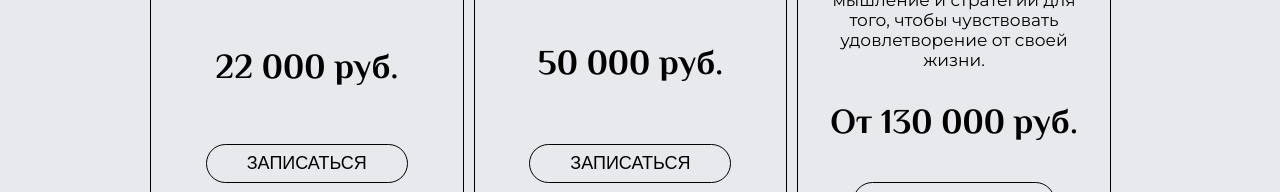
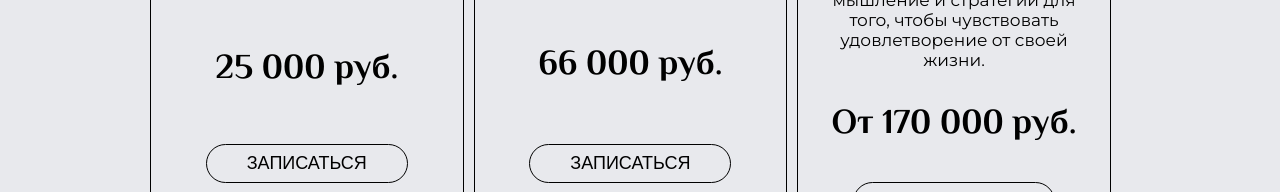
Before and after one commit to ValeriiaFedorova/innasoloveva.github.io, a plain HTML site: page price.html in a window 1280 px wide. Shown: the part 1420-1612 px from the top of the page. Drawn offline with nearby package versions, Linux system fonts and the light colour scheme; a web font is replaced by a local one.

Commit message:
prices change

```diff
--- a/price.html
+++ b/price.html
@@ -65,7 +65,7 @@
         <h3>ИНДИВИДУАЛЬНАЯ СЕССИЯ</h3>
         <p>Длительность: 60-90 минут</br>
           Подходит тем, кто хочет точечно решить запрос </p>
-        <h2>22 000 руб.</h2>
+        <h2>25 000 руб.</h2>
 
         <a href="#"><button class="button-def">ЗАПИСАТЬСЯ</button></a>
       </div>
@@ -74,7 +74,7 @@
         <h3>TRIPLE</h3>
         <p>3 сессии по 60-90 минут </br>
           Подходит тем, кто хочет пройти полную терапию с поддержкой психолога</p>
-        <h2>50 000 руб.</h2>
+        <h2>66 000 руб.</h2>
         <a href="#"><button class="button-def">ЗАПИСАТЬСЯ</button></a>
       </div>
 
@@ -83,7 +83,7 @@
         <p>Регулярная терапия, от 8 сессий</br>
           Подходит тем, кто хочет обрести новую идентичность,
            собрать новый фундамент, мышление и стратегии для того, чтобы чувствовать удовлетворение от своей жизни.</p>
-        <h2>От 130 000 руб.</h2>
+        <h2>От 170 000 руб.</h2>
         <a href="#"><button class="button-def">ЗАПИСАТЬСЯ</button></a>
       </div>
     </div>
```
